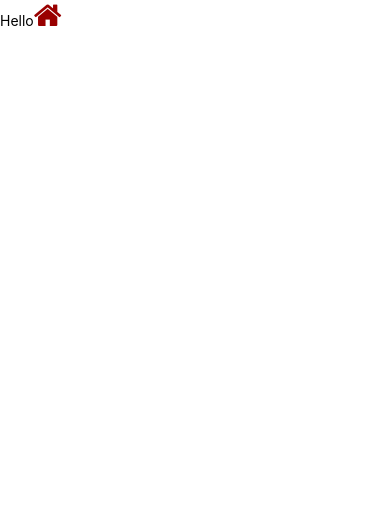
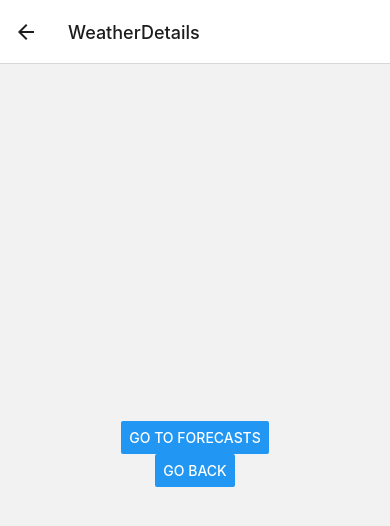
Before and after one commit to SafaHassoun/Skyward, a React Native app: screen /WeatherDetails in a window 390 px wide. Shown: the top 526 px of the page. Built offline with nearby package versions, Linux system fonts and the light colour scheme.

Commit message:
Added Stack

```diff
--- a/App.js
+++ b/App.js
@@ -1,13 +1,40 @@
 import React from "react";
 import { View, Text } from "react-native"
-import Icon from 'react-native-vector-icons/FontAwesome';
+//import FA from 'react-native-vector-icons/FontAwesome';
+//import MI from 'react-native-vector-icons/MaterialCommunityIcons';
+import { createStackNavigator } from '@react-navigation/stack';
+import { NavigationContainer } from '@react-navigation/native';
+import CurrentWeather from "./src/components/CurrentWeather";
+import WeatherDetails from "./src/components/WeatherDetails";
+import Forecasts from "./src/components/Forecasts";
+
+const Stack = createStackNavigator();
+
+function MyStack() {
+  return (
+    <Stack.Navigator>
+      <Stack.Screen name="Home" component={CurrentWeather} />
+      <Stack.Screen name="WeatherDetails" component={WeatherDetails} />
+      <Stack.Screen name="Forecasts" component={Forecasts} />
+    </Stack.Navigator>
+  );
+}
+
 export default function App() {
 
   return (
-    <View>
-      <Text>Hello
-        <Icon name="home" size={30} color="#900" />
-      </Text>
-    </View>
+    <NavigationContainer>
+      <MyStack />
+    </NavigationContainer>
+
   )
 }
+
+
+
+// <View>
+    //   <Text>Hello
+    //     <FA name="home" size={30} color="#900" />
+    //     <MI name="weather-lightning-rainy" size={30} color="#900" />
+    //   </Text>
+    // </View>
--- a/index.js
+++ b/index.js
@@ -5,5 +5,7 @@
 import {AppRegistry} from 'react-native';
 import App from './App';
 import {name as appName} from './app.json';
+import 'react-native-gesture-handler';
+
 
 AppRegistry.registerComponent(appName, () => App);
--- /dev/null
+++ b/src/components/CurrentWeather.js
@@ -0,0 +1,15 @@
+import React from 'react'
+import { View, Button } from 'react-native'
+
+export default function CurrentWeather({navigation}) {
+    return (
+        //<View>
+            <View style={{ flex: 1, alignItems: 'center', justifyContent: 'center' }}>
+                <Button
+                    title="Go to Weather Details"
+                    onPress={() => navigation.navigate('WeatherDetails')}
+                />
+            </View>
+        //</View>
+    )
+}
--- /dev/null
+++ b/src/components/Forecasts.js
@@ -0,0 +1,12 @@
+import React from 'react'
+import { View , Button } from 'react-native'
+
+export default function Forecasts({navigation}) {
+    return (
+        //<View>
+            <View style={{ flex: 1, alignItems: 'center', justifyContent: 'center' }}>
+                <Button title="Go back" onPress={() => navigation.goBack()} />
+            </View>
+        //</View>
+    )
+}
--- /dev/null
+++ b/src/components/WeatherDetails.js
@@ -0,0 +1,16 @@
+import React from 'react'
+import { View , Button } from 'react-native'
+
+export default function WeatherDetails({navigation}) {
+    return (
+        //<View>
+            <View style={{ flex: 1, alignItems: 'center', justifyContent: 'center' }}>
+                <Button
+                    title="Go to Forecasts"
+                    onPress={() => navigation.navigate('Forecasts')}
+                />
+                <Button title="Go back" onPress={() => navigation.goBack()} />
+            </View>
+        //</View>
+    )
+}
```
Also changed, not shown: package.json (+9 -0 lines), 2 other files (tests, documents, lock files or other folders).
